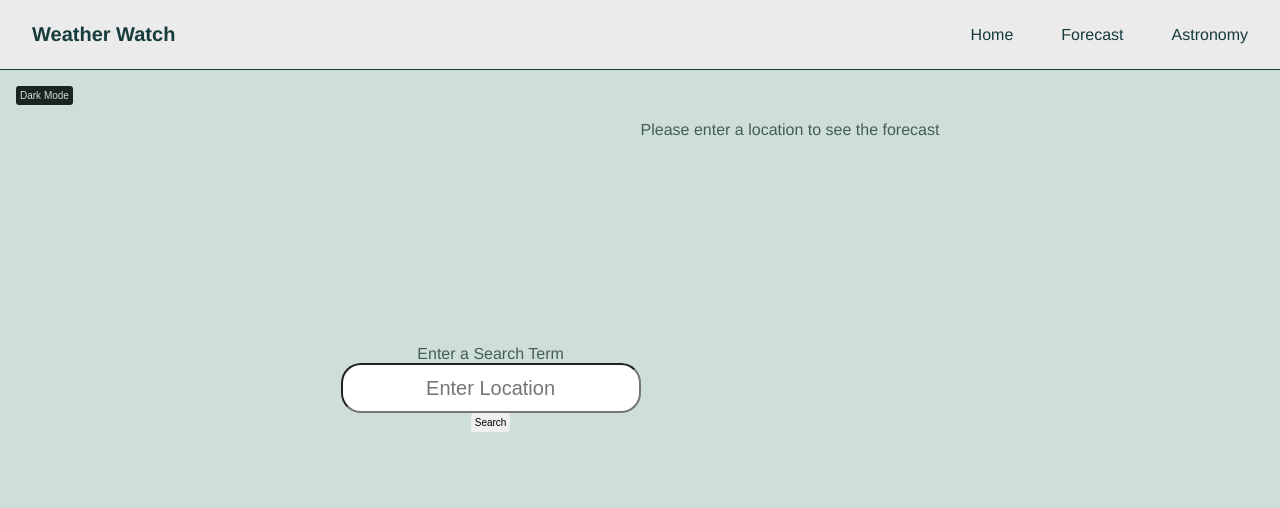
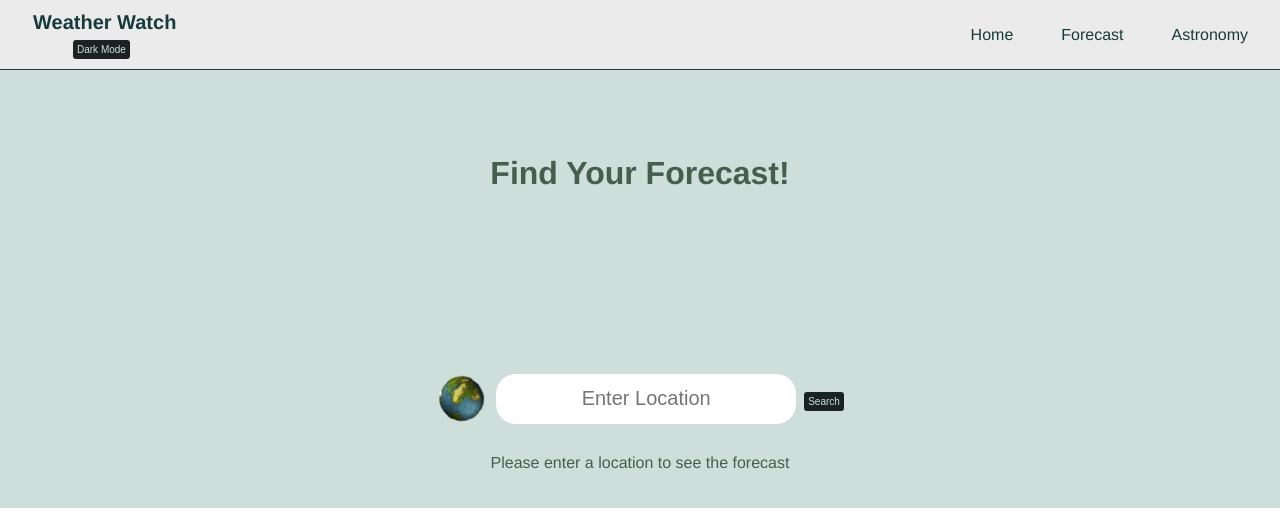
Before and after one commit to FreeventureProject/projectReact, a React (Vite) app in the folder freeventure/: page /forecast in a window 1280 px wide. Shown: the top 508 px of the page. Built offline with nearby package versions, Linux system fonts and the light colour scheme.

Commit message:
not done

```diff
--- a/freeventure/src/App.css
+++ b/freeventure/src/App.css
@@ -66,9 +66,20 @@ html {
 }
 
 .logo {
+  display: flex;
+  flex-direction: column;
   font-size: 20px;
   font-weight: bolder;
 }
+
+.logoContainer {
+  translate: 1px 5px;
+}
+
+.buttonNavContainer {
+  translate: 25px -5px;
+}
+
 
 .buttonContainer {
   display: flex;
@@ -225,23 +236,72 @@ button:hover {
   visibility: visible;
   opacity: 1;
   transform: translate(-100%, 10%);
-  box-shadow: 12px 30px 0 0 black;
+  box-shadow: 12px 12px 0 0 black;
+}
+
+.weatherIdxContainer h3 {
+  padding-bottom: 50px;
+}
+
+.headingForecast {
+  display: flex;
+  justify-content: center;
+  padding-top: 2rem;
 }
 
 .forecastContainer {
-  justify-content: center;
+  margin-top: 2rem;
   display: flex;
+  flex-direction: column;
+  align-items: center;
+  gap: 10px;
+  animation: fadeIn 0.5s ease-in;
 }
 
-.forecastContainer form {
-  margin-top: 15rem;
+.forecastFormContainer {
+  display: flex;
+  margin-top: 10rem;
+}
+
+.forecastFormContainer input {
+  border: none;
+}
+
+.forecastFormContainer button {
+  margin-left: 8px;
+}
+
+.errorContainer {
+  display: flex;
+  align-items: center;
+}
+
+.forecastListContainer {
   display: flex;
   flex-direction: column;
   align-items: center;
 }
 
-.weatherIdxContainer h3 {
-  padding-bottom: 50px;
+.forecastListContainer li {
+  list-style-type: none;
+}
+
+.forecastList {
+  display: flex;
+  gap: 3rem;
+}
+
+.forecastList li {
+  padding: 5px;
+}
+
+
+.notFoundContainer {
+  font-size: 20px;
+  display: flex;
+  padding-top: 10rem;
+  flex-direction: column;
+  align-items: center;
 }
 
 .sunrise {
@@ -255,5 +315,9 @@ button:hover {
 
 #earth {
   height: 50px;
-  animation: SPIN 20s infinite;
+  animation: SPIN 10s infinite;
 }
+
+.forecastEarthContainer {
+  padding-right: 10px;
+}
--- a/freeventure/src/App.jsx
+++ b/freeventure/src/App.jsx
@@ -9,6 +9,7 @@ import ForecastPage from './Pages/ForecastPage'
 import { ThemeProvider } from './ThemeContext'
 import ThemeComponent from './components/ThemeComponent'
 import { useTheme } from './ThemeContext'
+import NotFoundPage from './components/PageNotFoundComponent'
 
 
 
@@ -25,13 +26,14 @@ function AppContent() {
   return (
     <div style={themeStyles}>
       <NavBar title="Weather Watch" />
-      <ThemeComponent />
+      {/* <ThemeComponent /> */}
       <Routes>
         <Route path="/" element={<HomePage />} />
         <Route path="/astronomy" element={<AstrologyPage />} />
         <Route path="/forecast" element={<ForecastPage />} />
         <Route path="/astrology" element={<AstrologyPage />} />
         <Route path="/search" element={<SearchPage />} />
+        <Route path="*" element={<NotFoundPage />} />
       </Routes>
     </div>
   );
--- a/freeventure/src/components/ForecastContainer.jsx
+++ b/freeventure/src/components/ForecastContainer.jsx
@@ -3,7 +3,7 @@ function ForecastContainer({ forecast }) {
   return (
     <div className="forecastContainer">
       {forecast.location && (
-        <>
+        <div className="forecastListContainer">
           <h3 className="forecastHeader">{forecast.location.name}</h3>
           <ul className="forecastList">
             {forecast.forecast.forecastday.map((day, indx) => (
@@ -14,7 +14,7 @@ function ForecastContainer({ forecast }) {
               </li>
             ))}
           </ul>
-        </>
+        </div>
       )}
     </div>
   )
--- a/freeventure/src/components/ForecastSearch.jsx
+++ b/freeventure/src/components/ForecastSearch.jsx
@@ -1,4 +1,6 @@
 import { useState } from "react";
+import { useTheme } from "../ThemeContext";
+import Earth from "../assets/Earth.webp"
 
 const ForecastSearch = ({ onSubmit }) => {
 
@@ -8,12 +10,32 @@ const ForecastSearch = ({ onSubmit }) => {
     setValue(event.target.value);
   };
 
+  const darkTheme = useTheme()
+
+  const themeStyles = {
+    backgroundColor: darkTheme ? '#1B2222' : '#EBEBEB',
+    color: darkTheme ? '#CEDEDA' : '#173B3B',
+  }
+
   return (
-    <form onSubmit={(event) => onSubmit(event, query)}>
-      <label htmlFor="searchInput">Enter a Search Term </label>
-      <input type="text" className="searchBarInput" id="searchInput" value={query} onChange={handleChange} placeholder="Enter Location" />
-      <button type="submit" className="btn btn-success">Search</button>
-    </form>
+    <div className="forecastPageContainer">
+      <div className="headingForecast">
+        <h1>
+          Find Your Forecast!
+        </h1>
+      </div>
+      <div className="forecastFormContainer">
+        <div className="forecastEarthContainer">
+          <img src={Earth} alt="earth" id="earth" />
+        </div>
+        <form onSubmit={(event) => onSubmit(event, query)}>
+          <label htmlFor="searchInput"></label>
+          <input type="text" className="searchBarInput" id="searchInput" value={query} onChange={handleChange} placeholder="Enter Location" />
+          <button type="submit" className="btn btn-success" style={themeStyles}>Search</button>
+        </form>
+      </div>
+    </div>
+
   )
 }
 
--- a/freeventure/src/components/Navigation.jsx
+++ b/freeventure/src/components/Navigation.jsx
@@ -1,28 +1,56 @@
 import { Link } from "react-router-dom"
 import { useTheme } from "../ThemeContext";
+import { useState } from "react";
+import ThemeComponent from "./ThemeComponent";
 
 function NavBar({ title }) {
 
   const darkTheme = useTheme();
+  const [isHovered, setIsHovered] = useState(false);
 
   const themeStyles = {
     backgroundColor: darkTheme ? '#EBEBEB' : '#1B2222',
     color: darkTheme ? '#173B3B' : '#CEDEDA',
+    // content: darkTheme ? 'Light Mode' : 'Dark Mode',
     transition: 'background-color 0.3s, color 0.3s',
   };
 
-  const linkFont = {
-    color: darkTheme ? '#173B3B' : '#CEDEDA',
-  }
+  const getLinkFont = (index) => ({
+    color: isHovered === index ? 'blue' : darkTheme ? '#173B3B' : '#CEDEDA',
+    transition: 'color 0.3s',
+  });
 
   return <nav className="nav" style={themeStyles}>
-    <Link to='/' style={linkFont} className="logo">{title}</Link>
+    <div className="logoButtonContainer">
+      <div className="logoContainer">
+        <Link to='/' style={getLinkFont('logo')} className="logo" onMouseEnter={() => setIsHovered('logo')}
+          onMouseLeave={() => setIsHovered(null)}>
+          {title}
+        </Link>
+      </div>
+      <div className="buttonNavContainer">
+        <ThemeComponent />
+      </div>
+    </div>
     <ul className="navList" >
-      <li><Link to="/" style={linkFont}>Home</Link></li>
-      <li><Link to="/forecast" style={linkFont}>Forecast</Link></li>
-      <li><Link to="/astronomy" style={linkFont}>Astronomy</Link></li>
+      <li><Link to="/" style={getLinkFont(0)} onMouseEnter={() => setIsHovered(0)}
+        onMouseLeave={() => setIsHovered(null)}>
+        Home
+      </Link>
+      </li>
+      <li><Link to="/forecast" style={getLinkFont(1)} onMouseEnter={() => setIsHovered(1)}
+        onMouseLeave={() => setIsHovered(null)}>
+        Forecast
+      </Link>
+      </li>
+      <li>
+        <Link to="/astronomy" style={getLinkFont(2)} onMouseEnter={() => setIsHovered(2)}
+          onMouseLeave={() => setIsHovered(null)}>
+          Astronomy
+        </Link>
+      </li>
     </ul>
-  </nav>
+  </nav >
 
 }
 
--- /dev/null
+++ b/freeventure/src/components/PageNotFoundComponent.jsx
@@ -0,0 +1,16 @@
+import Route from 'react';
+import Earth from "../assets/Earth.webp"
+
+const NotFoundPage = () => {
+  return (
+    <div className='notFoundContainer'>
+      <h1>404</h1>
+      <div className="earthContainer">
+        <img src={Earth} alt="earth" id="earth" />
+      </div>
+      <h3>Page Not Found</h3>
+    </div>
+  )
+}
+
+export default NotFoundPage
--- a/freeventure/src/components/ThemeComponent.jsx
+++ b/freeventure/src/components/ThemeComponent.jsx
@@ -4,7 +4,7 @@ import { useTheme, useThemeUpdate } from "../ThemeContext"
 const ThemeComponent = () => {
   const darkTheme = useTheme()
   const toggleTheme = useThemeUpdate()
-  console.log('current theme:', darkTheme)
+
   const themeStyles = {
     backgroundColor: darkTheme ? '#1B2222' : '#EBEBEB',
     color: darkTheme ? '#CEDEDA' : '#173B3B',
```
